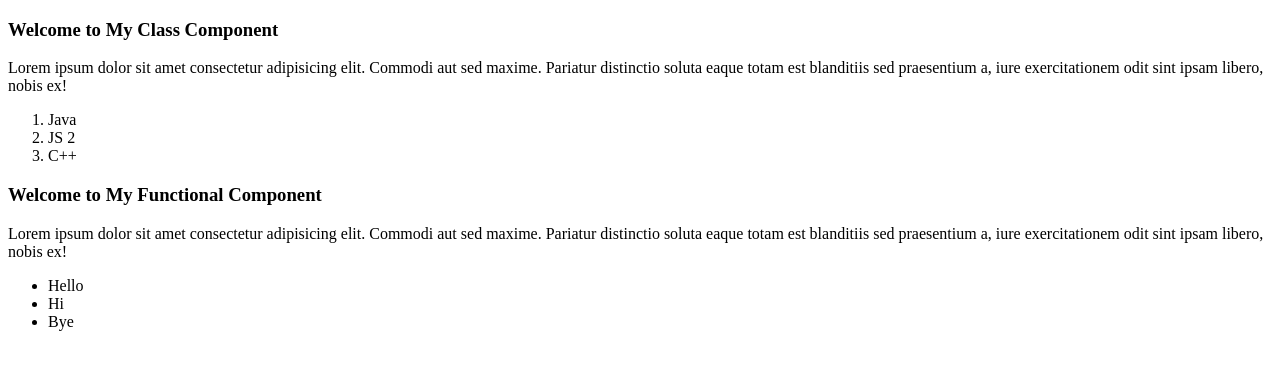
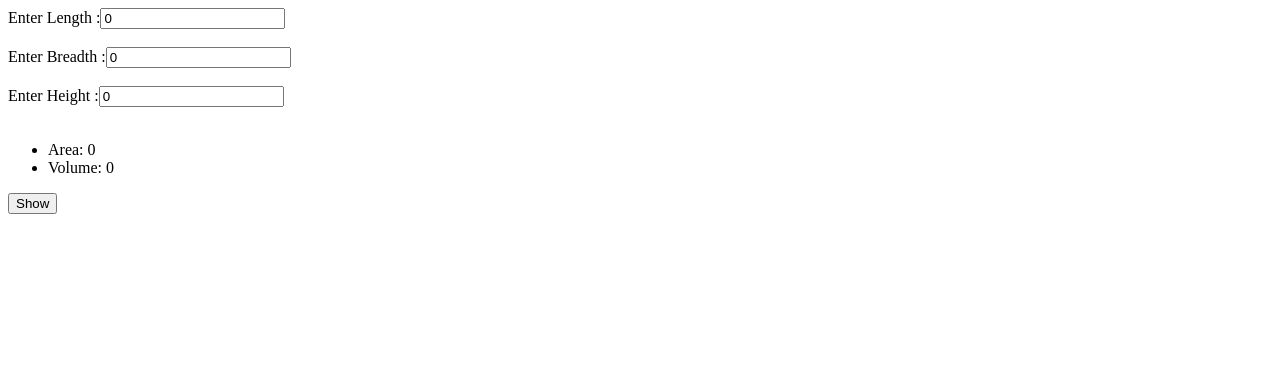
Before and after one commit to nilaybasak111/EjobIndia-Practice, a React (Vite) app in the folder React/React Examples/: page / in a window 1280 px wide. Shown: the top 370 px of the page. Built offline with nearby package versions, Linux system fonts and the light colour scheme.

Commit message:
Added 26 July React Classwork

```diff
--- a/React/React Examples/src/App.tsx
+++ b/React/React Examples/src/App.tsx
@@ -1,11 +1,17 @@
-import Ex1 from "./components/19July_ex1";
-import Ex2 from "./components/19July_ex2";
+import July19Ex1 from "./components/19July_ex1";
+import July19Ex2 from "./components/19July_ex2";
+import UserInput from "./components/26July_ User Input_ex2";
+import UserInput1 from "./components/26July_ User Input_ex3";
+import July26Ex1 from "./components/26July_ex1";
 
 function App() {
   return (
     <>
-      <Ex1 />
-      <Ex2 />
+      {/* <July19Ex1 />
+      <July19Ex2 />
+      <July26Ex1 />
+      <UserInput /> */}
+      <UserInput1 />
     </>
   );
 }
--- a/React/React Examples/src/components/19July_ex1.tsx
+++ b/React/React Examples/src/components/19July_ex1.tsx
@@ -1,6 +1,6 @@
 import React, { Component } from "react";
 
-class Ex1 extends Component {
+class July19Ex1 extends Component {
   // render() in React shows what should appear on the screen based on the component’s data
   render() {
     return (
@@ -21,4 +21,4 @@ class Ex1 extends Component {
   }
 }
 
-export default Ex1;
+export default July19Ex1;
--- /dev/null
+++ b/React/React Examples/src/components/26July_ User Input_ex2.tsx
@@ -0,0 +1,47 @@
+import React, { Component } from "react";
+
+interface Exam {
+  name: string;
+  age: number;
+  dept: string;
+}
+
+class UserInput extends Component {
+  state: Exam = {
+    name: "",
+    age: 0,
+    dept: "",
+  };
+
+  valUpdate = (e: React.ChangeEvent<HTMLInputElement>) => {
+    const { name, value } = e.target;
+    this.setState({ [name]: [value] });
+  };
+
+  // render() in React shows what should appear on the screen based on the component’s data
+  render() {
+    return (
+      <>
+        Enter Name :
+        <input type="text" name="name" onChange={this.valUpdate} />
+        <br />
+        <br />
+        Enter Age :
+        <input type="number" name="age" onChange={this.valUpdate} />
+        <br />
+        <br />
+        Enter Department :
+        <input type="text" name="dept" onChange={this.valUpdate} />
+        <br />
+        <br />
+        <ul>
+          <li>id: {this.state.name}</li>
+          <li>name: {this.state.age}</li>
+          <li>location: {this.state.dept}</li>
+        </ul>
+      </>
+    );
+  }
+}
+
+export default UserInput;
--- /dev/null
+++ b/React/React Examples/src/components/26July_ User Input_ex3.tsx
@@ -0,0 +1,73 @@
+import React, { Component } from "react";
+
+interface Show {
+  length: number;
+  bredth: number;
+  height: number;
+  area: number;
+  volume: number;
+}
+
+class UserInput1 extends Component {
+  state: Show = {
+    length: 0,
+    bredth: 0,
+    height: 0,
+    area: 0,
+    volume: 0,
+  };
+
+  handleChange = (e: React.ChangeEvent<HTMLInputElement>) => {
+    const { name, value } = e.target;
+    this.setState({ [name]: [value] });
+  };
+
+  updatedValue = () => {
+    const { length, bredth, height } = this.state;
+    this.setState({
+      area: length * bredth,
+      volume: length * bredth * height,
+    });
+  };
+
+  render() {
+    return (
+      <>
+        Enter Length :
+        <input
+          type="number"
+          name="length"
+          value={this.state.length}
+          onChange={this.handleChange}
+        />
+        <br />
+        <br />
+        Enter Breadth :
+        <input
+          type="number"
+          name="bredth"
+          value={this.state.bredth}
+          onChange={this.handleChange}
+        />
+        <br />
+        <br />
+        Enter Height :
+        <input
+          type="number"
+          name="height"
+          value={this.state.height}
+          onChange={this.handleChange}
+        />
+        <br />
+        <br />
+        <ul>
+          <li>Area: {this.state.area}</li>
+          <li>Volume: {this.state.volume}</li>
+        </ul>
+        <input type="button" value="Show" onClick={this.updatedValue} />
+      </>
+    );
+  }
+}
+
+export default UserInput1;
--- /dev/null
+++ b/React/React Examples/src/components/26July_ex1.tsx
@@ -0,0 +1,45 @@
+import React, { Component } from "react";
+
+interface Test {
+  id: number;
+  name: string;
+  location: string;
+  skills: string[];
+}
+
+class July26Ex1 extends Component {
+  state: Test = {
+    id: 10,
+    name: "Nilay Basak",
+    location: "Kolkata",
+    skills: ["Java", "JS", "C++"],
+  };
+
+  disp = () => {
+    this.setState({
+      id: 1,
+      name: "Nilay Basak",
+      location: "Pune",
+      skills: [...this.state.skills, "Python", "NodeJS"],
+    });
+  };
+
+  // render() in React shows what should appear on the screen based on the component’s data
+  render() {
+    return (
+      <>
+        <ul>
+          <li>id: {this.state.id}</li>
+          <li>name: {this.state.name}</li>
+          <li>location: {this.state.location}</li>
+          <li>skills: {this.state.skills.join(",")}</li>
+        </ul>
+        <br />
+        <br />
+        <input type="button" value="Update" onClick={this.disp} />
+      </>
+    );
+  }
+}
+
+export default July26Ex1;
```
Also changed, not shown: React/React Examples/src/components/19July_ex2.tsx (+5 -5 lines).
